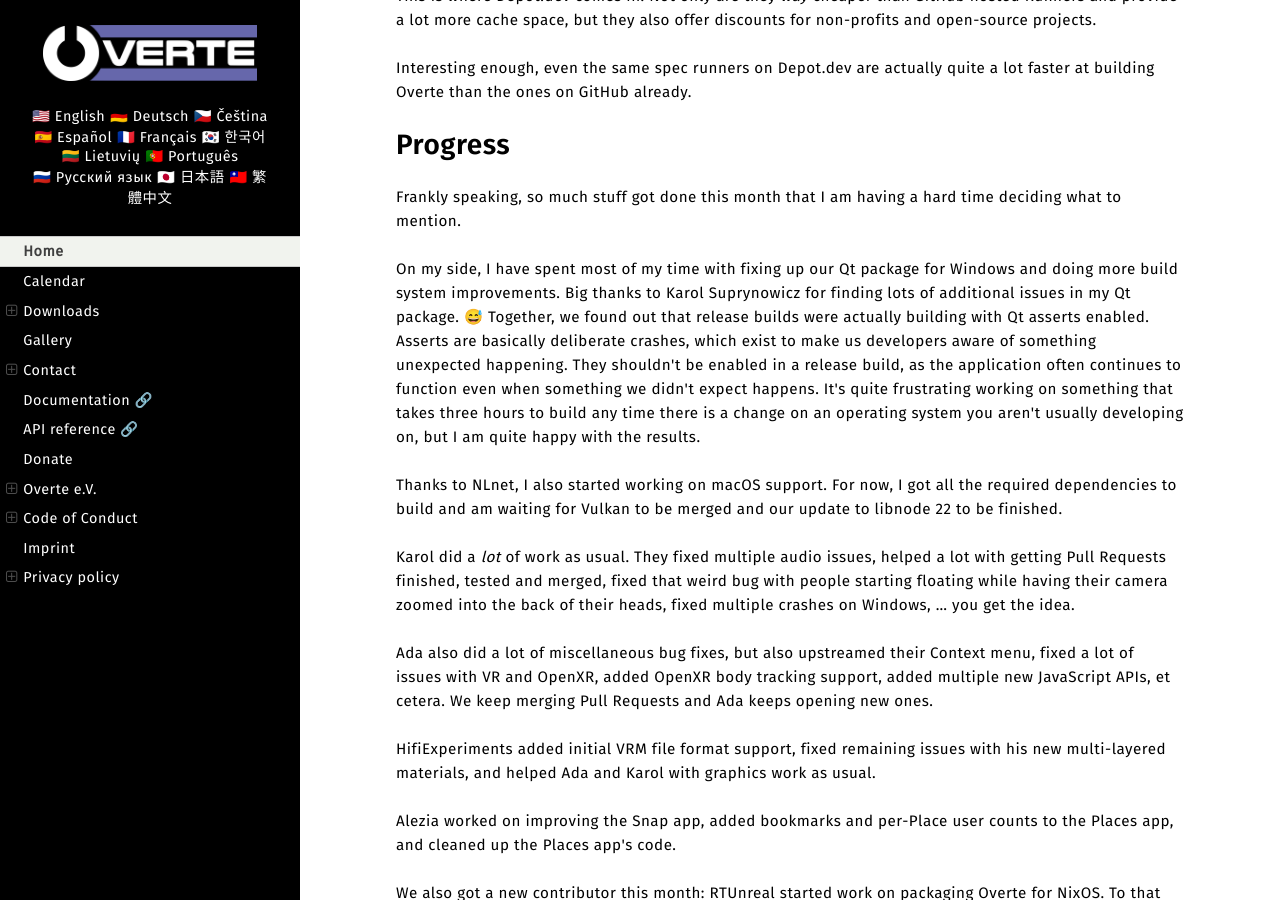
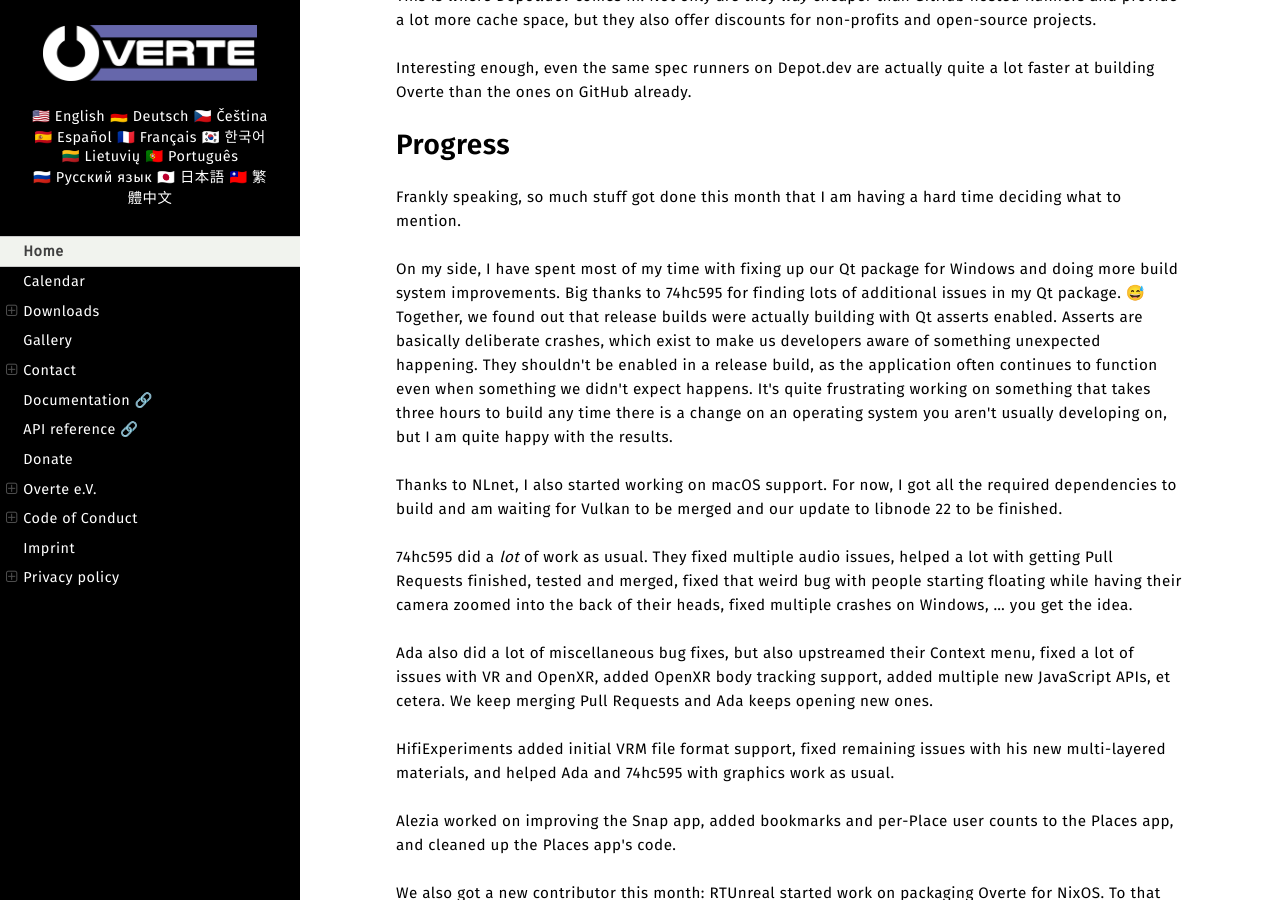
Before and after one commit to overte-org/overte-website-sphinx, a Sphinx documentation site: the page built from source/index.rst, in a window 1280 px wide and 900 px high, scrolled down 4095 px. Built offline with Sphinx 7.4.7 and the Read the Docs theme 3.1.0, drawn with Linux system fonts in a browser that asks for light colours.

Commit message:
Use Karol's nickname.

```diff
--- a/source/index.rst
+++ b/source/index.rst
@@ -139,21 +139,21 @@
 
 Frankly speaking, so much stuff got done this month that I am having a hard time deciding what to mention.
 
-On my side, I have spent most of my time with fixing up our Qt package for Windows and doing more build system improvements. Big thanks to Karol Suprynowicz for finding lots of additional issues in my Qt package. 😅
+On my side, I have spent most of my time with fixing up our Qt package for Windows and doing more build system improvements. Big thanks to 74hc595 for finding lots of additional issues in my Qt package. 😅
 Together, we found out that release builds were actually building with Qt asserts enabled. Asserts are basically deliberate crashes, which exist to make us developers aware of something unexpected happening. They shouldn't be enabled in a release build, as the application often continues to function even when something we didn't expect happens.
 It's quite frustrating working on something that takes three hours to build any time there is a change on an operating system you aren't usually developing on, but I am quite happy with the results.
 
 Thanks to NLnet, I also started working on macOS support. For now, I got all the required dependencies to build and am waiting for Vulkan to be merged and our update to libnode 22 to be finished.
 
 
-Karol did a *lot* of work as usual. They fixed multiple audio issues, helped a lot with getting Pull Requests finished, tested and merged, fixed that weird bug with people starting floating while having their camera zoomed into the back of their heads, fixed multiple crashes on Windows, … you get the idea.
+74hc595 did a *lot* of work as usual. They fixed multiple audio issues, helped a lot with getting Pull Requests finished, tested and merged, fixed that weird bug with people starting floating while having their camera zoomed into the back of their heads, fixed multiple crashes on Windows, … you get the idea.
 
 
 Ada also did a lot of miscellaneous bug fixes, but also upstreamed their Context menu, fixed a lot of issues with VR and OpenXR, added OpenXR body tracking support, added multiple new JavaScript APIs, et cetera.
 We keep merging Pull Requests and Ada keeps opening new ones.
 
 
-HifiExperiments added initial VRM file format support, fixed remaining issues with his new multi-layered materials, and helped Ada and Karol with graphics work as usual.
+HifiExperiments added initial VRM file format support, fixed remaining issues with his new multi-layered materials, and helped Ada and 74hc595 with graphics work as usual.
 
 
 Alezia worked on improving the Snap app, added bookmarks and per-Place user counts to the Places app, and cleaned up the Places app's code.
```
